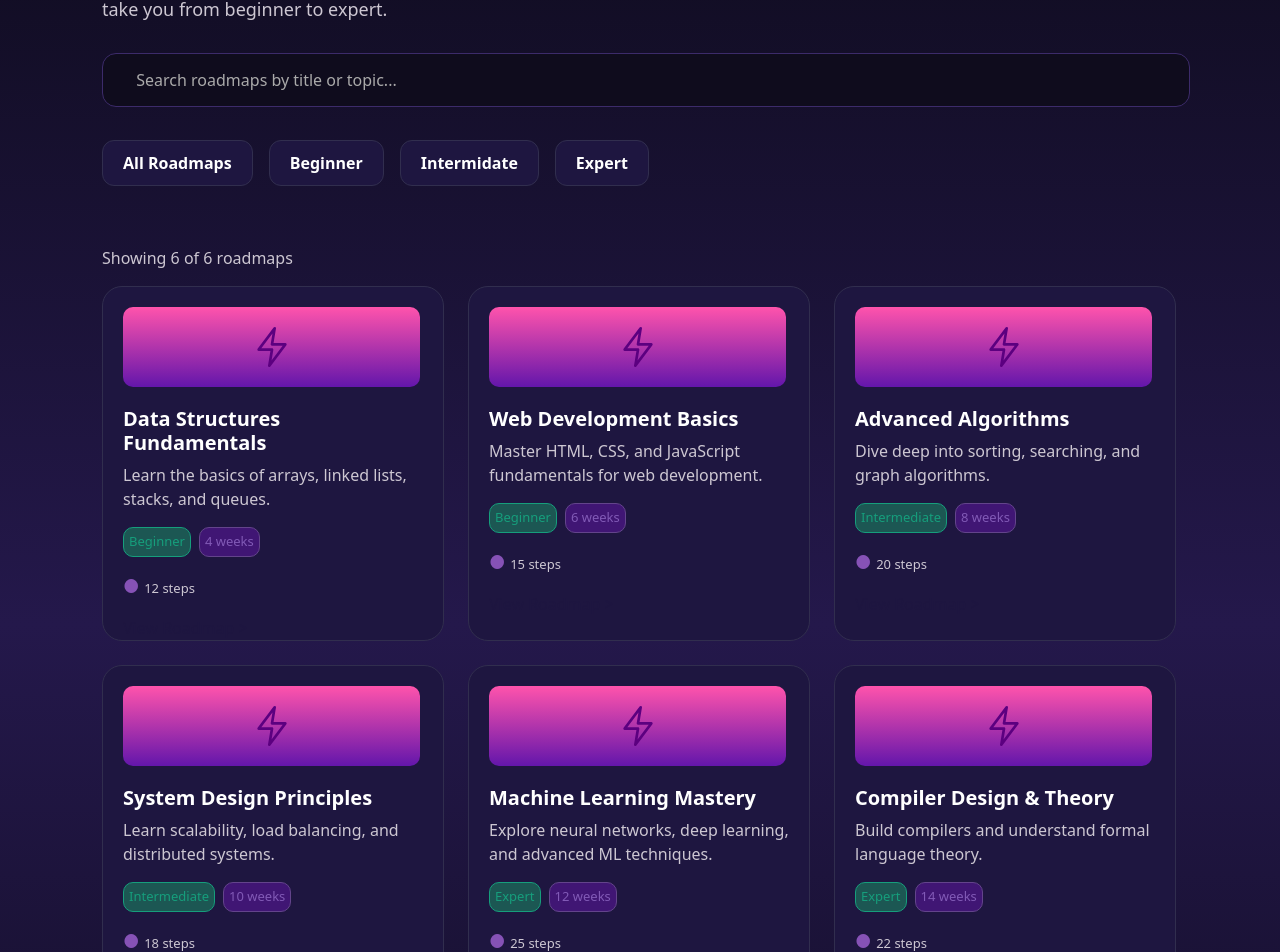
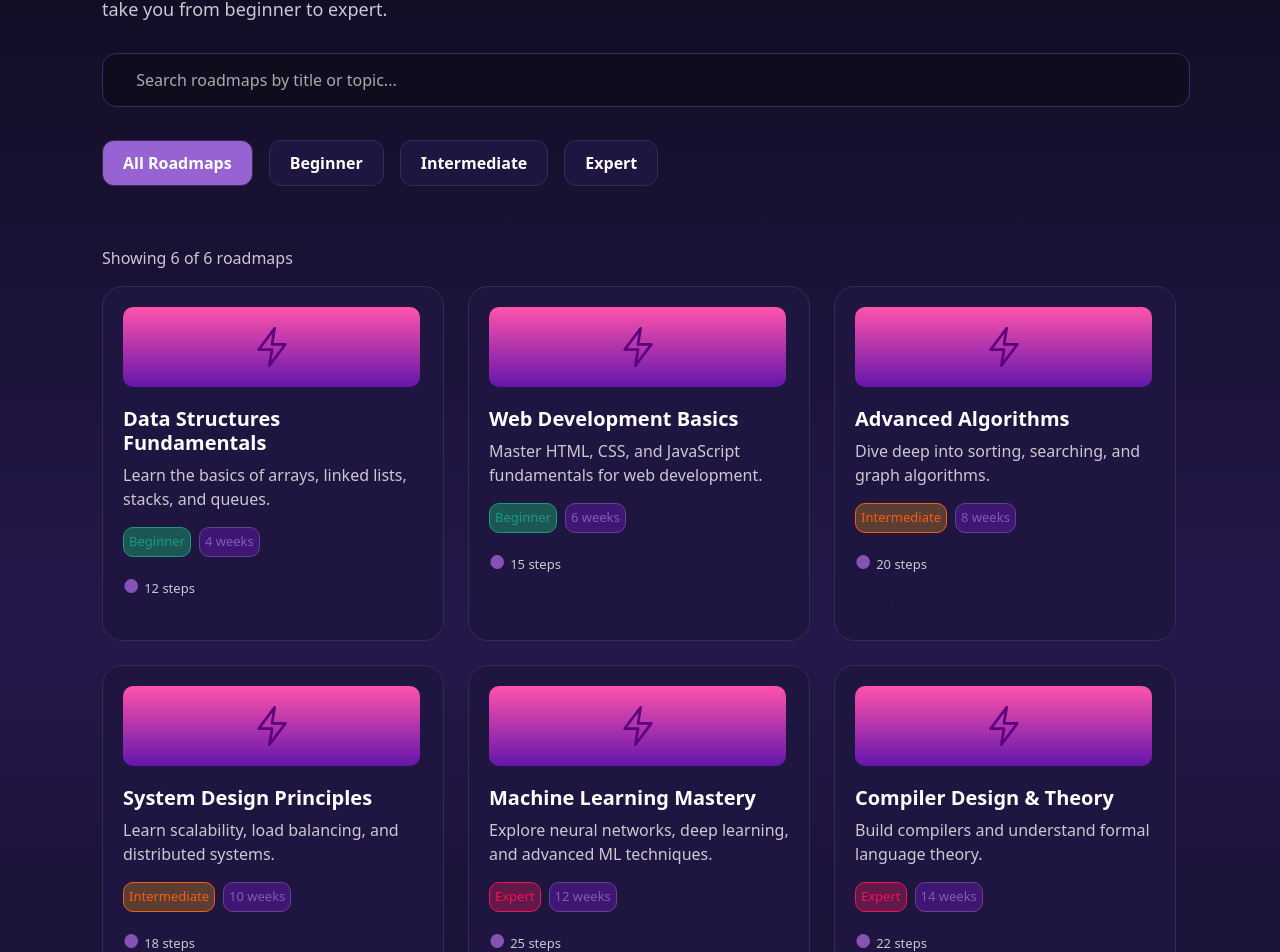
Before and after one commit to Ahmedelsharawy9520002/Dalilak, a React (Vite) app: page /Roadmaps in a window 1280 px wide. Shown: the part 232-1184 px from the top of the page. Built offline with nearby package versions, Linux system fonts and the light colour scheme.

Commit message:
roadmaps css edited

```diff
--- a/src/components/RoadmapSqr.jsx
+++ b/src/components/RoadmapSqr.jsx
@@ -9,7 +9,7 @@ function Roadmapsqr(props){
             <h5 className="mytitle fw-bold">{props.title}</h5>
             <p>{props.desc}</p>
             <div className="d-flex gap-2">
-                <p className="levelsqr">{props.level}</p>
+                <p className="levelsqr" level={props.level}>{props.level}</p>
                 <p className="duration">{props.duration}</p>
             </div>
             <p className="fs-small">{props.steps}</p>
--- a/src/components/Roadmaps.jsx
+++ b/src/components/Roadmaps.jsx
@@ -1,5 +1,6 @@
 import RoadmapSqr from './RoadmapSqr'
 import '../styles/roadmaps.css'
+import { useState } from 'react';
 
 
 function Roadmaps(){
@@ -54,6 +55,9 @@ function Roadmaps(){
                         },
 
                     ];
+    const levels = ["All Roadmaps", "Beginner", "Intermediate", "Expert"];
+
+    const [activeIndex, setActiveIndex] = useState(0);
 
     return(
         <div className="container ">
@@ -64,10 +68,15 @@ function Roadmaps(){
                 <input type="text" className='searchinp' placeholder='        Search roadmaps by title or topic...' />
             </div>
             <div className="levels d-flex gap-3">
-                <div className='level'>All Roadmaps</div>
-                <div className='level'>Beginner</div>
-                <div className='level'>Intermidate</div>
-                <div className='level'>Expert</div>
+                {levels.map((item, index) => (
+                    <div
+                        key={index}
+                        className={activeIndex === index ? "level active" : "level"}
+                        onClick={() => setActiveIndex(index)}
+                    >
+                        {item}
+                    </div>
+                ))}
             </div>
             <p>Showing 6 of 6 roadmaps</p>
             <div className='cardscont d-flex flex-wrap gap-4'>
--- a/src/styles/roadmaps.css
+++ b/src/styles/roadmaps.css
@@ -35,9 +35,13 @@
     border-radius: 12px;
     font-weight: 600;
     cursor: default;
+    user-select: none;
 }
 .level:hover{
     border: solid rgb(92, 47, 136) 1px;
+}
+.active{
+    background-color: #9763d2;
 }
 .cardscont{
     margin-bottom: 150px;
@@ -79,14 +83,26 @@
 }
 .levelsqr{
     border-radius: 10px;
-    border: 1px rgb(22, 158, 124) solid;
-    background-color: rgba(26, 151, 103, 0.5);
     padding: 0 5px 0 5px;
     height: 30px;
     font-size: small;
-    color: rgb(22, 158, 124) !important;
     display: flex;
     align-items: center;
+}
+.levelsqr[level="Beginner"]{
+    border: 1px rgb(22, 158, 124) solid;
+    background-color: rgba(26, 151, 103, 0.5);
+    color: rgb(22, 158, 124) !important;
+}
+.levelsqr[level="Intermediate"]{
+    border: 1px rgb(245, 93, 17) solid;
+    background-color: rgba(154, 100, 38, 0.5);
+    color: rgb(245, 93, 17) !important;
+}
+.levelsqr[level="Expert"]{
+    border: 1px rgb(241, 19, 90) solid;
+    background-color: rgba(166, 27, 83, 0.5);
+    color: rgb(241, 19, 90) !important;
 }
 .duration{
     border-radius: 10px;
```
Also changed, not shown: src/App.jsx (line endings or trailing spaces).
